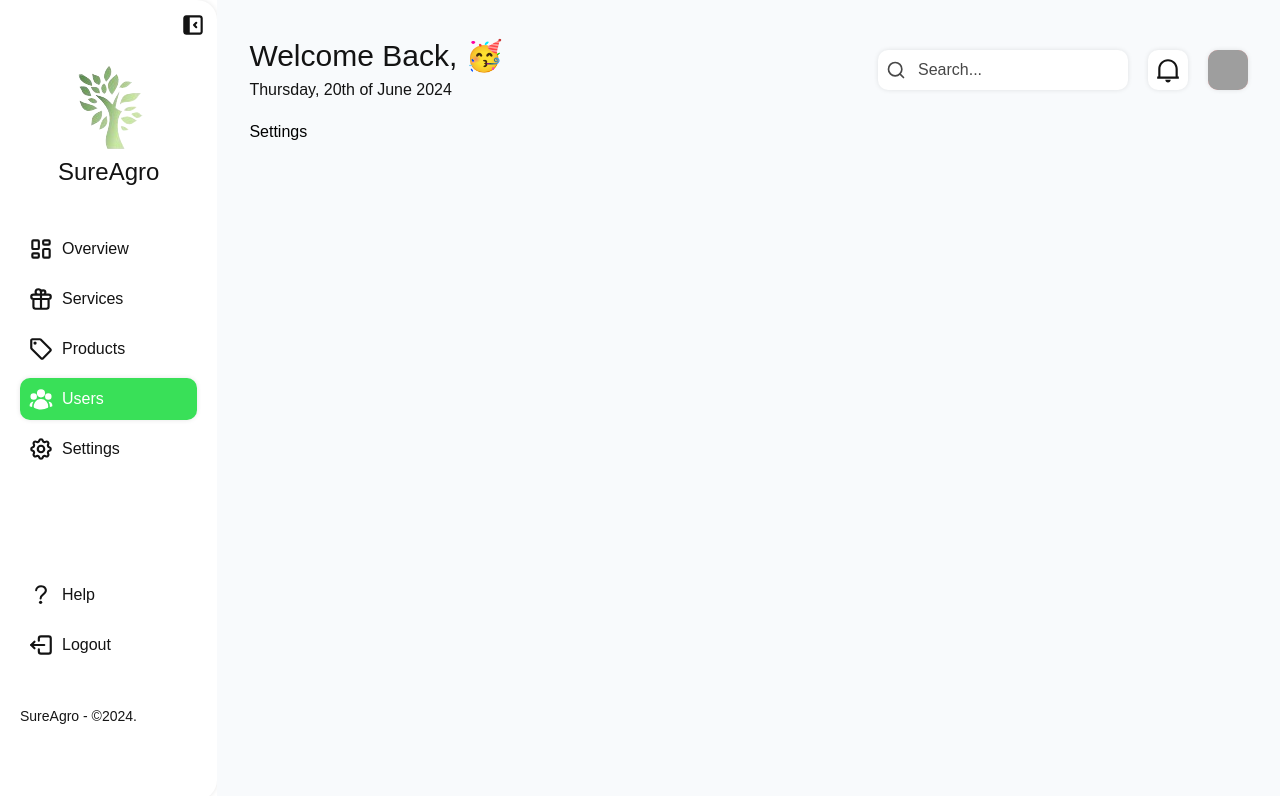
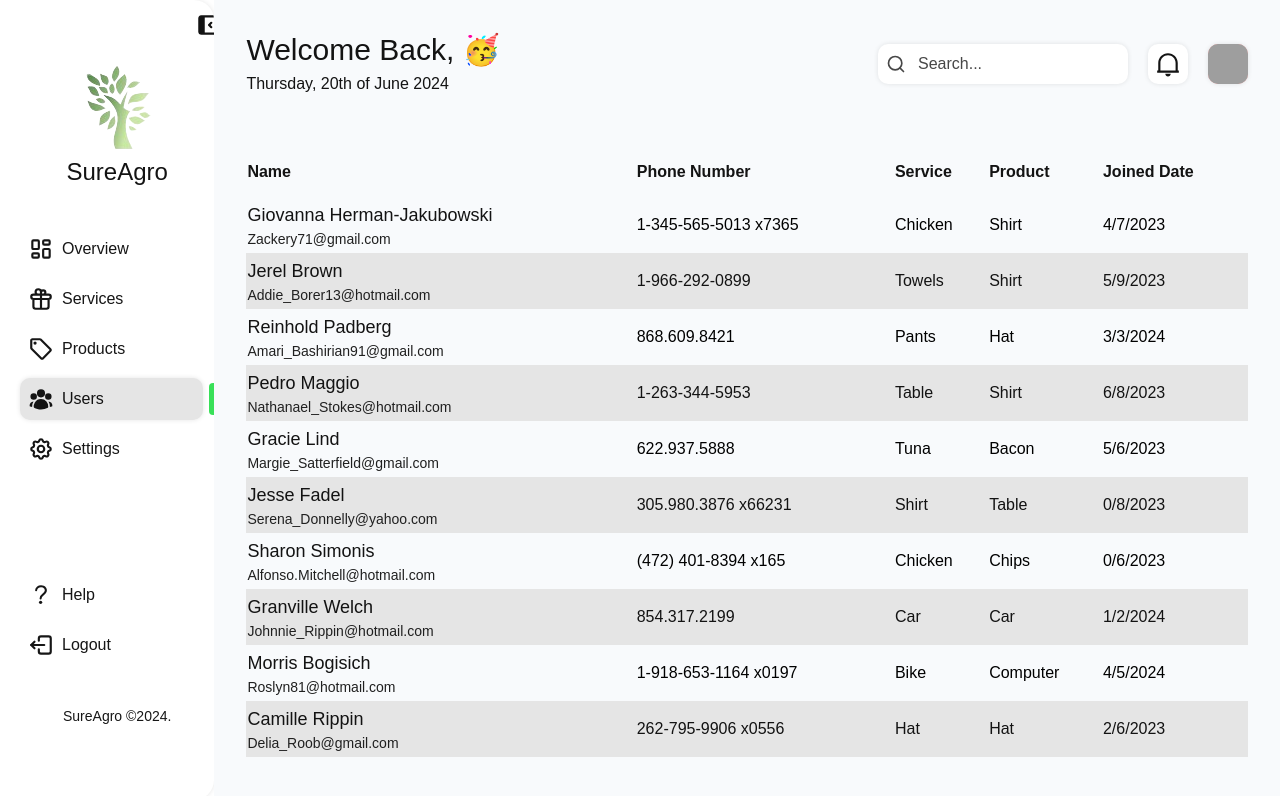
Before and after one commit to Tinalexman/sure-agro, a Next.js app: page /dashboard/users in a window 1280 px wide. Shown: the top 796 px of the page. Built offline with nearby package versions, Linux system fonts and the light colour scheme; grey boxes are pictures that could not be loaded; a web font is replaced by a local one.

Commit message:
Done the users

```diff
--- a/package.json
+++ b/package.json
@@ -25,6 +25,7 @@
     "zustand": "^4.5.2"
   },
   "devDependencies": {
+    "@faker-js/faker": "^8.4.1",
     "@types/node": "^20",
     "@types/react": "^18",
     "@types/react-dom": "^18",
--- a/src/app/globals.css
+++ b/src/app/globals.css
@@ -17,6 +17,22 @@ input {
 }
 
 
+th {
+  @apply text-monokai dark:text-white font-semibold text-[16px] text-start py-3;
+}
+
+tr > th {
+  @apply bg-slate-50 dark:bg-monokai-faded;
+}
+
+td {
+  @apply py-1
+}
+
+tr:nth-child(odd) {
+  @apply bg-neutral-light dark:bg-neutral-dark text-monokai
+}
+
 .scrollbar-custom {
   scrollbar-width: none;
   scrollbar-color: transparent transparent;
--- a/src/components/dashboard/DashboardNavigation.tsx
+++ b/src/components/dashboard/DashboardNavigation.tsx
@@ -10,13 +10,13 @@ import {
   TbSettingsFilled,
   TbLayoutSidebarLeftCollapseFilled,
   TbLayoutSidebarRightCollapseFilled,
-  TbLogout2
+  TbLogout2,
 } from "react-icons/tb";
 
 import { HiUserGroup, HiOutlineUserGroup } from "react-icons/hi2";
 import { IoHelp } from "react-icons/io5";
-import { HiGift, HiOutlineGift  } from "react-icons/hi";
-import { MdLocalOffer, MdOutlineLocalOffer  } from "react-icons/md";
+import { HiGift, HiOutlineGift } from "react-icons/hi";
+import { MdLocalOffer, MdOutlineLocalOffer } from "react-icons/md";
 
 import { useDashboardData } from "@/src/stores/dashboardStore";
 
@@ -36,8 +36,8 @@ const DashboardNavigation = () => {
 
     {
       name: "Services",
-      active: <HiGift  size={"26px"} />,
-      inactive: <HiOutlineGift  size={"26px"} />,
+      active: <HiGift size={"26px"} />,
+      inactive: <HiOutlineGift size={"26px"} />,
     },
     {
       name: "Products",
@@ -64,8 +64,8 @@ const DashboardNavigation = () => {
     },
     {
       name: "Logout",
-      active: <TbLogout2  size={"26px"} />,
-      inactive: <TbLogout2  size={"26px"} />,
+      active: <TbLogout2 size={"26px"} />,
+      inactive: <TbLogout2 size={"26px"} />,
     },
   ];
 
@@ -100,9 +100,9 @@ const DashboardNavigation = () => {
     <div
       className={`${
         expanded
-          ? "w-[20%] px-5 rounded-tr-[20px] rounded-br-[20px]"
+          ? "w-[20%] pl-5 rounded-tr-[20px] rounded-br-[20px]"
           : "w-[70px] px-3 rounded-tr-[10px] rounded-br-[10px]"
-      } h-[100vh] overflow-hidden pt-5 duration-300 transition-all ease-in flex flex-col gap-10 items-start dark:shadow-custom-white shadow-custom-black bg-white dark:bg-monokai`}
+      } h-[100vh] overflow-hidden pt-5 duration-300 transition-all ease-in flex flex-col gap-10 items-center dark:shadow-custom-white shadow-custom-black bg-white dark:bg-monokai`}
     >
       <div className="relative w-full flex justify-center pt-10">
         <div
@@ -140,17 +140,17 @@ const DashboardNavigation = () => {
       <div className={`flex flex-col w-full gap-2`}>
         {navs.map((navItem: iNavigationItem, i: number) => {
           return (
+            <div key={i} className="flex w-full gap-[6px] items-center">
               <div
                 onClick={() => {
                   useDashboardData.getState().setPage(i);
                   routeToPage(i);
                 }}
-              key={i}
-              className={`w-full flex py-2 px-2 rounded-[10px] gap-2 items-center cursor-pointer hover:bg-primary-80 ${
+                className={`w-full flex py-2 px-2 rounded-[10px] gap-2 items-center cursor-pointer hover:bg-primary ${
                   currentPage === i
-                  ? "bg-primary text-white dark:shadow-custom-white shadow-custom-black"
-                  : "text-monokai dark:text-white"
-              } hover:text-white hover:scale-105 scale-100 transition-all ease-out duration-200`}
+                    ? "bg-neutral-light dark:bg-neutral-dark text-monokai dark:text-white dark:shadow-custom-white shadow-custom-black"
+                    : "text-monokai-faded dark:text-slate-300"
+                }  hover:scale-105 scale-100 transition-all ease-out duration-200`}
               >
                 <div style={{ fontSize: "26px" }}>
                   {currentPage === i && navItem.active}
@@ -160,12 +160,19 @@ const DashboardNavigation = () => {
                   style={{
                     transitionDelay: `${i + 3}00ms`,
                   }}
-                className={`whitespace-pre text-monkai dark:text-white hover:text-white text-md duration-500 ${
+                  className={`whitespace-pre text-md duration-500 ${
                     !expanded && "opacity-0 translate-x-28 overflow-hidden "
                   }`}
                 >
                   {navItem.name}
                 </h2>
+              </div>
+
+              <div
+                className={`w-[6px] h-8 rounded-bl-[4px] rounded-tl-[4px] ${
+                  currentPage === i && "bg-primary"
+                }`}
+              />
             </div>
           );
         })}
@@ -173,37 +180,46 @@ const DashboardNavigation = () => {
       <div className={`flex flex-col w-full gap-2 mt-16`}>
         {bottomSection.map((navItem: iNavigationItem, i: number) => {
           return (
+            <div key={i + navs.length} className="flex w-full gap-[6px] items-center">
               <div
                 onClick={() => {
                   useDashboardData.getState().setPage(i + navs.length);
                   routeToPage(i + navs.length);
                 }}
-              key={i}
-              className={`w-full flex py-2 px-2 rounded-[10px] gap-2 items-center cursor-pointer hover:bg-primary-80 ${
+                className={`w-full flex py-2 px-2 rounded-[10px] gap-2 items-center cursor-pointer hover:bg-primary ${
                   currentPage === (i + navs.length)
-                  ? "bg-primary text-white dark:shadow-custom-white shadow-custom-black"
-                  : "text-monokai dark:text-white"
-              } hover:text-white hover:scale-105 scale-100 transition-all ease-out duration-200`}
+                    ? "bg-neutral-light dark:bg-neutral-dark text-monokai dark:text-white dark:shadow-custom-white shadow-custom-black"
+                    : "text-monokai-faded dark:text-slate-300"
+                }  hover:scale-105 scale-100 transition-all ease-out duration-200`}
               >
                 <div style={{ fontSize: "26px" }}>
-                {currentPage === i && navItem.active}
-                {currentPage !== i && navItem.inactive}
+                  {currentPage === i + navs.length && navItem.active}
+                  {currentPage !== i + navs.length && navItem.inactive}
                 </div>
                 <h2
                   style={{
                     transitionDelay: `${i + 3}00ms`,
                   }}
-                className={`whitespace-pre text-monkai dark:text-white hover:text-white text-md duration-500 ${
+                  className={`whitespace-pre text-md duration-500 ${
                     !expanded && "opacity-0 translate-x-28 overflow-hidden "
                   }`}
                 >
                   {navItem.name}
                 </h2>
               </div>
+
+              <div
+                className={`w-[6px] h-8 rounded-bl-[4px] rounded-tl-[4px] ${
+                  currentPage === (i + navs.length) && "bg-primary"
+                }`}
+              />
+            </div>
           );
         })}
       </div>
-      <h2 className="text-monokai-faded dark:text-slate-300 text-sm text-center">SureAgro - ©{new Date().getFullYear()}.</h2>
+      <h2 className="text-monokai-faded dark:text-slate-300 text-sm">
+        SureAgro ©{new Date().getFullYear()}.
+      </h2>
     </div>
   );
 };
--- a/src/components/dashboard/users/Users.tsx
+++ b/src/components/dashboard/users/Users.tsx
@@ -4,12 +4,52 @@ import React, { useEffect, useState } from "react";
 
 import { useDashboardData } from "@/src/stores/dashboardStore";
 
+import { tUser, createRandomUsers } from "./types";
+import { convertDateWithJustSlashes } from "@/src/functions/dateFunctions";
+
 const Users = () => {
+  const [users, setUsers] = useState<tUser[]>([]);
+
   useEffect(() => {
     useDashboardData.setState({ page: 3 });
+    setUsers(createRandomUsers(10));
   }, []);
 
-  return <div>Settings</div>;
+  return (
+    <div className="w-full h-full flex flex-col ">
+      <div className="w-full pt-10">
+        {users.length > 0 && (
+          <table className="w-full">
+            <tr>
+              <th>Name</th>
+              <th>Phone Number</th>
+              <th>Service</th>
+              <th>Product</th>
+              <th>Joined Date</th>
+            </tr>
+            {users.map((user, i) => (
+              <tr key={user.id}>
+                <td>
+                  <div>
+                    <h2 className="text-lg text-monokai dark:text-white font-medium">
+                      {user.firstName} {user.lastName}
+                    </h2>
+                    <p className="text-sm text-neutral-dark dark:text-neutral-light">
+                      {user.email}
+                    </p>
+                  </div>
+                </td>
+                <td>{user.contact}</td>
+                <td>{user.service}</td>
+                <td>{user.product}</td>
+                <td>{convertDateWithJustSlashes(user.joinedDate)}</td>
+              </tr>
+            ))}
+          </table>
+        )}
+      </div>
+    </div>
+  );
 };
 
 export default Users;
--- /dev/null
+++ b/src/components/dashboard/users/types.ts
@@ -0,0 +1,31 @@
+import { faker } from "@faker-js/faker";
+
+export type tUser = {
+  id: string;
+  firstName: string;
+  lastName: string;
+  email: string;
+  contact: string;
+  joinedDate: Date;
+  service: string;
+  product: string;
+};
+
+export function createRandomUser(): tUser {
+  return {
+    id: faker.string.uuid(),
+    firstName: faker.person.firstName(),
+    lastName: faker.person.lastName(),
+    email: faker.internet.email(),
+    contact: faker.phone.number(),
+    product: faker.commerce.product(),
+    service: faker.commerce.product(),
+    joinedDate: faker.date.past(),
+  };
+}
+
+export function createRandomUsers(count: number): tUser[] {
+  return faker.helpers.multiple(createRandomUser, {
+    count: count,
+  });
+}
--- a/tailwind.config.ts
+++ b/tailwind.config.ts
@@ -25,6 +25,8 @@ const config: Config = {
         neutral: "#647899",
         monokai: "#131313",
         "monokai-faded": "#161616",
+        "neutral-light": "#E5E5E5",
+        "neutral-dark": "#202020",
         input: "#F4F4F4",
         "contrast-base": "#474747",
       },
```
Also changed, not shown: 1 other file (tests, documents, lock files or other folders). Lines whose indentation alone changed are shown as unchanged.
